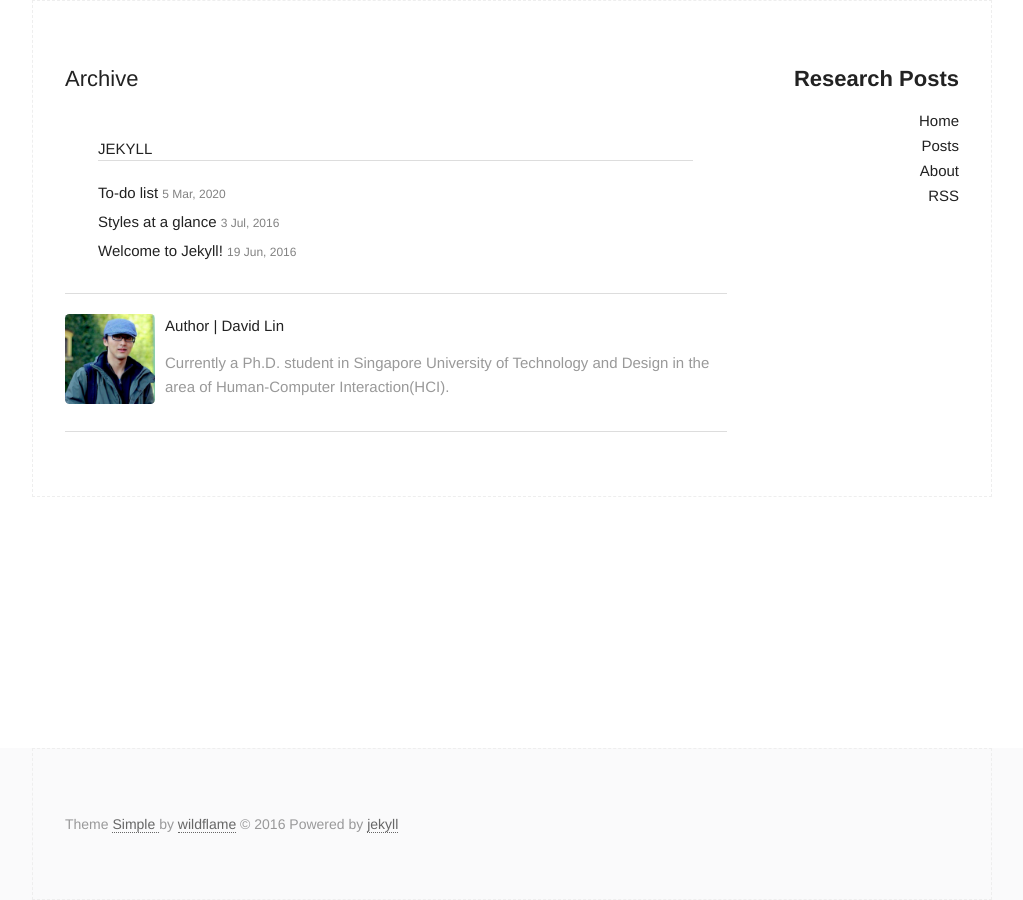
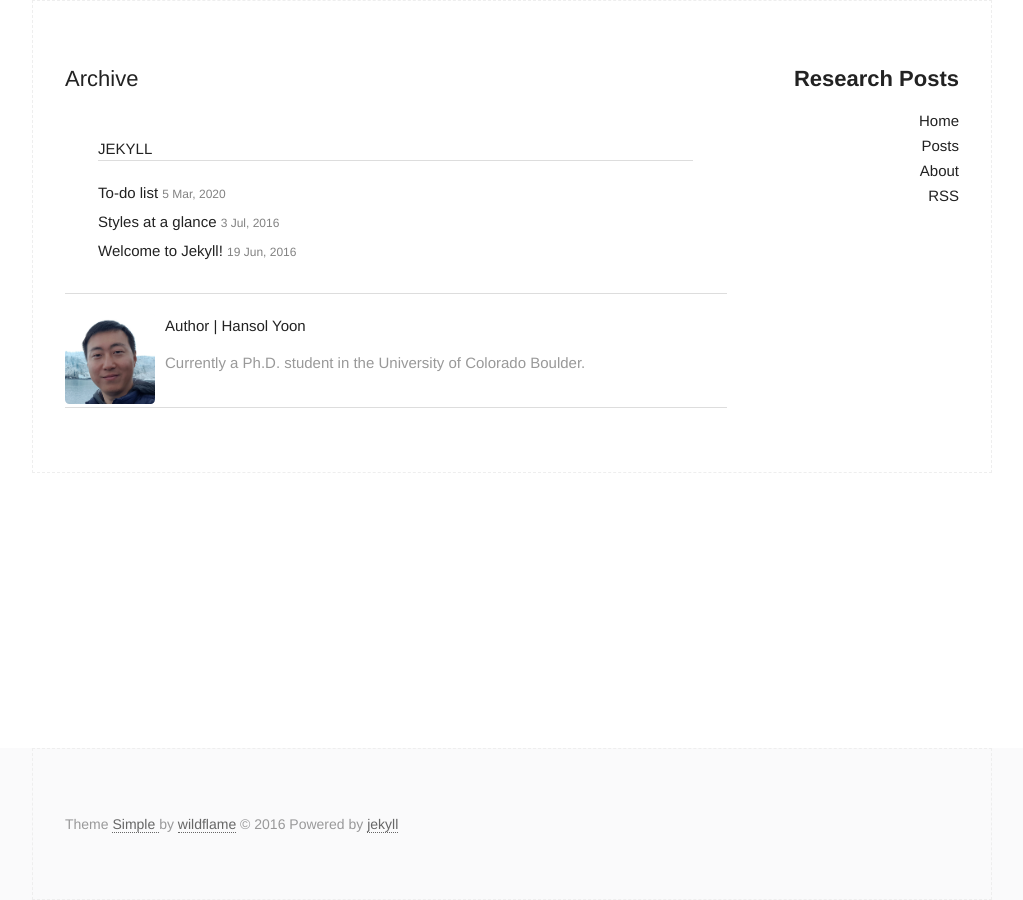
Before and after one commit to hansolyoon/research_post, a Jekyll site: the page built from archive.html, in a window 1280 px wide. Shown: the whole page, without its empty margins (128-1151 px from the left). Built offline with Jekyll 4.4.1, drawn with Linux system fonts in a browser that asks for light colours.

Commit message:
changed profile

```diff
--- a/_includes/author.html
+++ b/_includes/author.html
@@ -1,9 +1,9 @@
 <section class="author">
-  <div class="authorimage box" style="background: url({{site.baseurl}}/assets/img/Taffy.jpg)"></div>
+  <div class="authorimage box" style="background: url({{site.baseurl}}/assets/img/profile.jpg)"></div>
   <div class="authorinfo box">
-    <p>Author | David Lin</p>
+    <p>Author | Hansol Yoon</p>
     <p class="bio">
-      Currently a Ph.D. student in Singapore University of Technology and Design in the area of Human-Computer Interaction(HCI).
+      Currently a Ph.D. student in the University of Colorado Boulder.
     </p>
   </div>
 </section>
```
Also changed, not shown: assets/img/Taffy.jpg (deleted), assets/img/profile.jpg (added), 3 other files.
